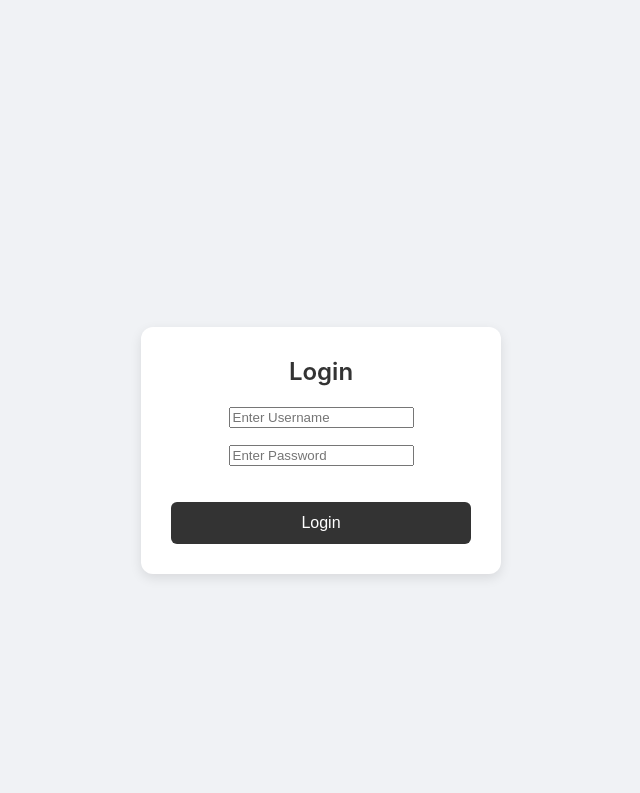
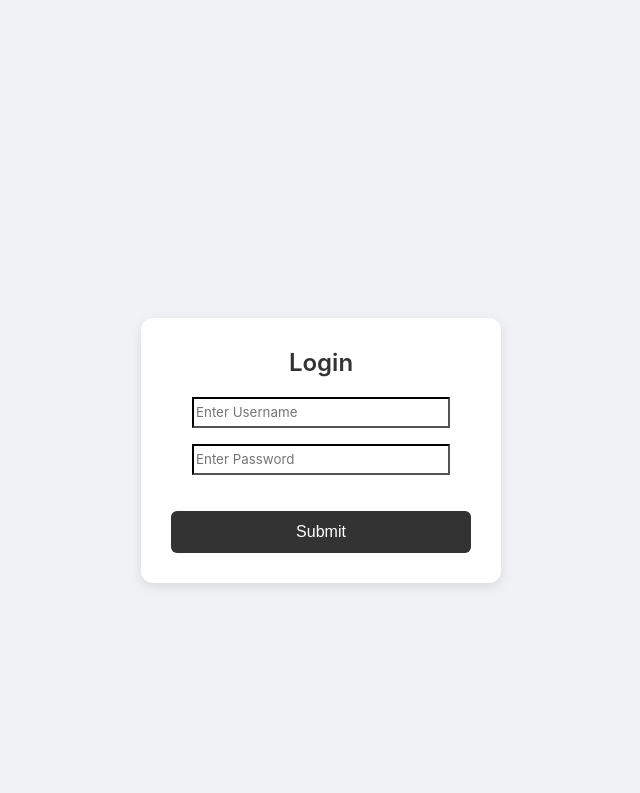
Before and after one commit to MiloGH-1/Bill-Splitter-Web-Application, a Flask app: page /user/login in a window 1280 px wide. Shown: the top 793 px of the page, without its empty margins (319-959 px from the left). Run offline with Flask 3, Linux system fonts and the light colour scheme.

Commit message:
Copied code from login page to the register page and added the CSS to match it to the rest of the site

```diff
--- a/static/loginReg.css
+++ b/static/loginReg.css
@@ -16,6 +16,7 @@ body {
     box-shadow: 0 4px 12px rgba(0, 0, 0, 0.1);
     width: 300px;
     text-align: center;
+
 }
 
 #title {
@@ -58,6 +59,9 @@ body {
     background-color: #555;
 }
 
-#box{
-
+input{
+    border-color: black;
+    height: 25px;
+    width: 250px;
+    font-family: -apple-system, BlinkMacSystemFont, "Segoe UI", Roboto, "Helvetica Neue", Arial, sans-serif;
 }
--- a/templates/login.html
+++ b/templates/login.html
@@ -7,14 +7,13 @@
     <body>
         <div class="card">
             <h2 id = "title">Login</h2>
-            <form id = "box" action = "#" method = "post">
+            <form action = "#" method = "post">
                 <p><input type = "text" name = "nm" placeholder="Enter Username"></p>
             </form>
-            <form id = "box" action = "#" method = "post">
+            <form action = "#" method = "post">
                 <p><input type = "password" name = "pwd" placeholder="Enter Password"></p>
             </form>
-
-            <button id = "login" type="submit">Login</button>
+            <button id = "login" type="submit">Submit</button>
         </div>
     </body>
 </html>
```
Also changed, not shown: templates/register.html (+7 -0 lines).
